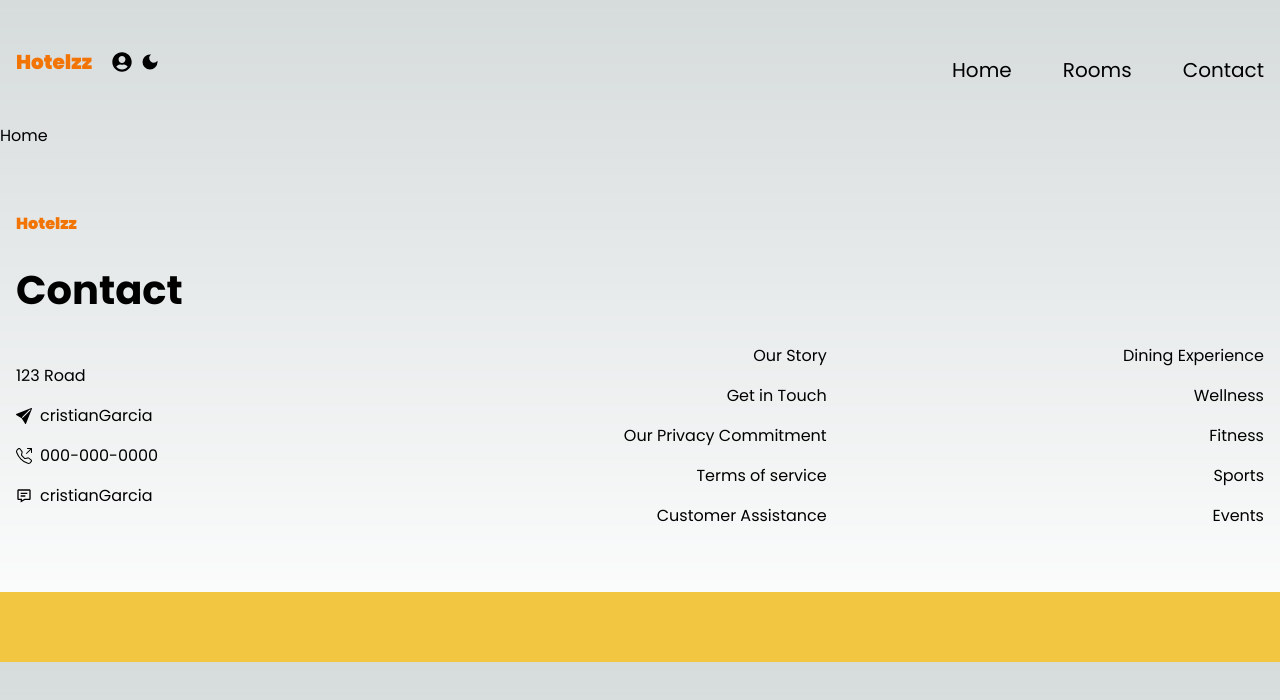
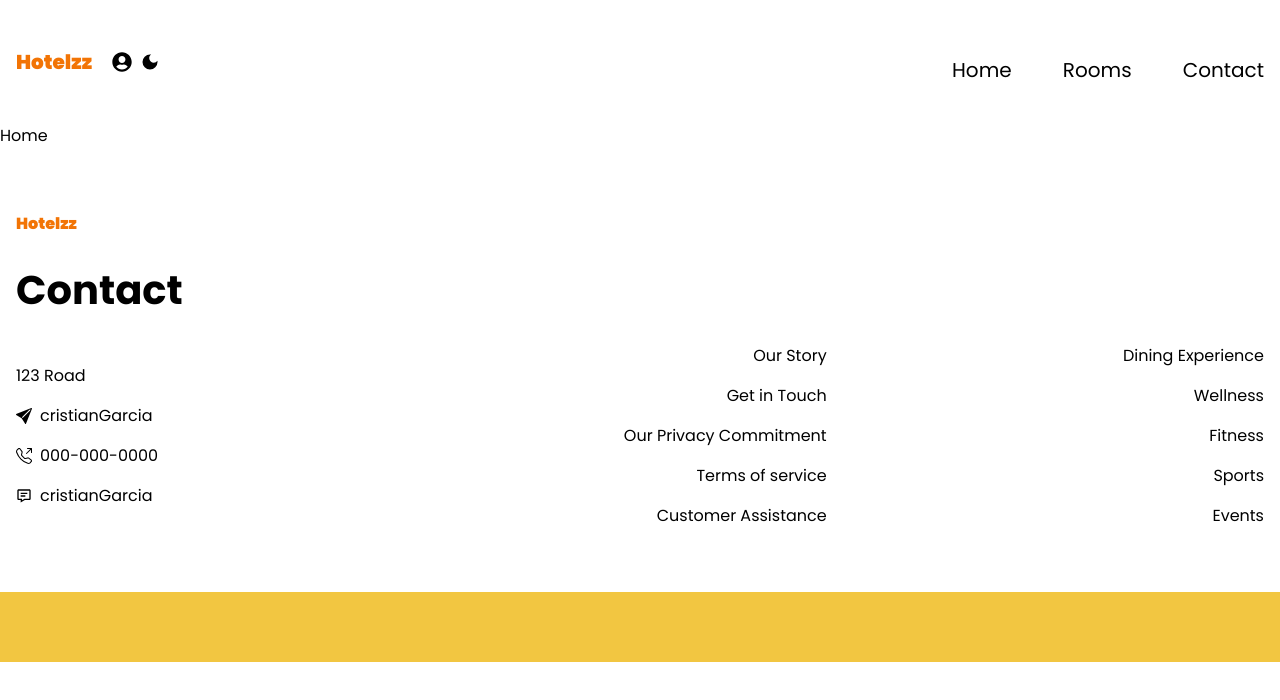
Before and after one commit to CristianGarcia21/hotel, a Next.js app: page / in a window 1280 px wide. Shown: the top 700 px of the page. Built offline with nearby package versions, Linux system fonts and the light colour scheme.

Commit message:
Added: Context theme

```diff
--- a/src/app/globals.css
+++ b/src/app/globals.css
@@ -2,29 +2,7 @@
 @tailwind components;
 @tailwind utilities;
 
-:root {
-  --foreground-rgb: 0, 0, 0;
-  --background-start-rgb: 214, 219, 220;
-  --background-end-rgb: 255, 255, 255;
-}
 
-@media (prefers-color-scheme: dark) {
-  :root {
-    --foreground-rgb: 255, 255, 255;
-    --background-start-rgb: 0, 0, 0;
-    --background-end-rgb: 0, 0, 0;
-  }
-}
-
-body {
-  color: rgb(var(--foreground-rgb));
-  background: linear-gradient(
-      to bottom,
-      transparent,
-      rgb(var(--background-end-rgb))
-    )
-    rgb(var(--background-start-rgb));
-}
 
 @layer utilities {
   .text-balance {
```
Also changed, not shown: src/context/themeContext.ts (added, +13 -0 lines).
